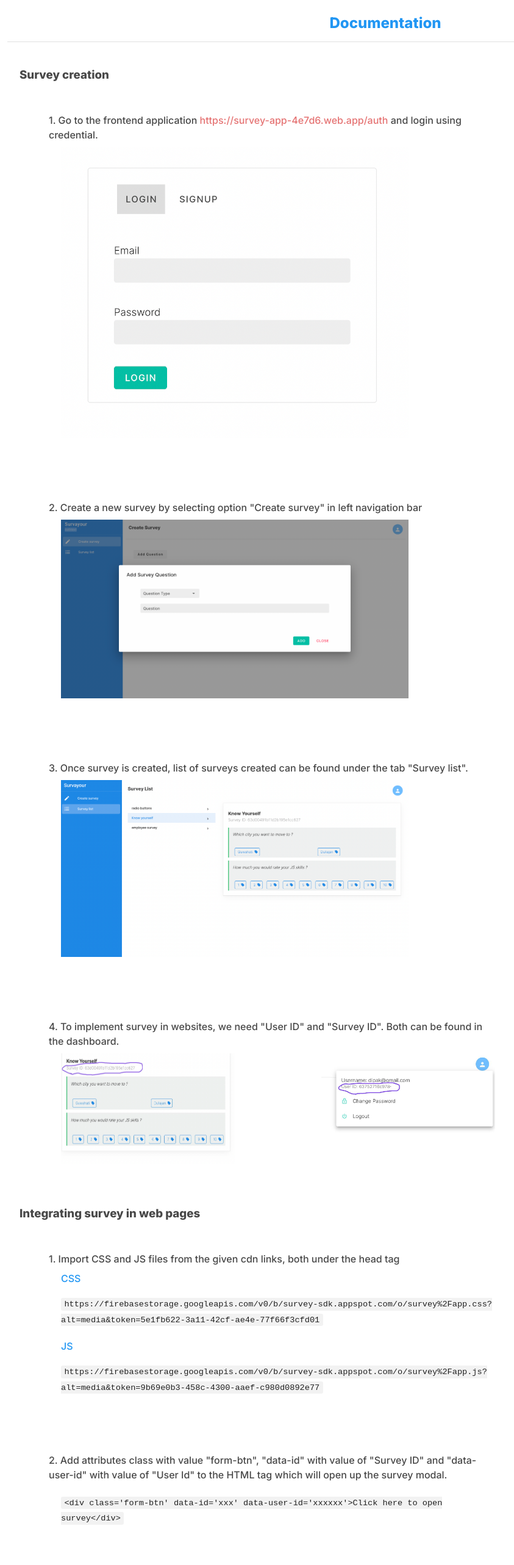
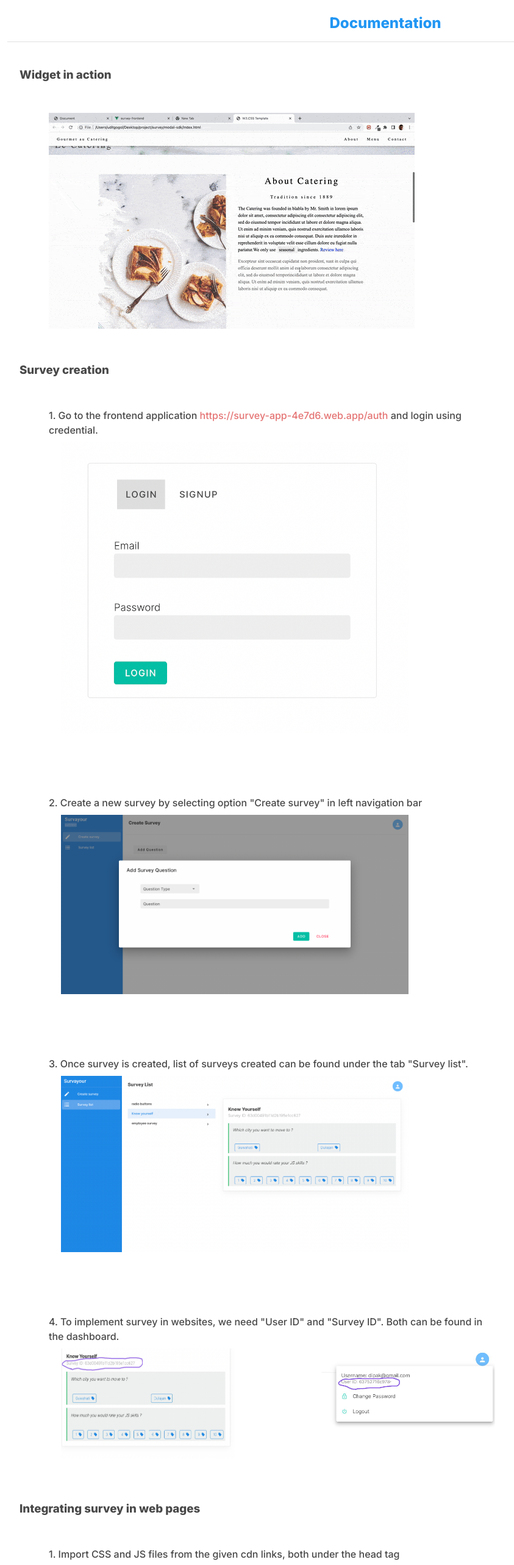
Before and after one commit to uditgogoi/survey-frontend, a Vue app: page /documentation in a window 1280 px wide. Shown: the top 2566 px of the page at 61% size, without its empty margins (8-851 px from the left). Built offline with nearby package versions, Linux system fonts and the light colour scheme; no server answers; what vue-toast-notification would draw is missing.

Commit message:
working MVP completed

```diff
--- a/src/views/DocumentationModule.vue
+++ b/src/views/DocumentationModule.vue
@@ -3,6 +3,12 @@
     <h2 class="pb-3 blue--text text-center">Documentation</h2>
     <v-divider></v-divider>
     <div class="mt-5 pa-5 content">
+      <h3>
+        Widget in action
+      </h3>
+      <section>
+        <img src="../assets/working.gif">
+      </section>
       <h3>Survey creation</h3>
       <section>
         <h4 class="font-weight-regular">
@@ -61,7 +67,7 @@
         <div class="mt-5 pl-5">
           <p class="font-weight-regular blue--text">JS</p>
           <code
-            >https://firebasestorage.googleapis.com/v0/b/survey-sdk.appspot.com/o/survey%2Fapp.js?alt=media&token=9b69e0b3-458c-4300-aaef-c980d0892e77</code
+            >https://firebasestorage.googleapis.com/v0/b/survey-sdk.appspot.com/o/survey%2Fapp.js?alt=media&token=843bfd32-079a-447f-97cb-08bf2c462cd3</code
           >
         </div>
       </section>
```
Also changed, not shown: src/assets/working.gif (added).
